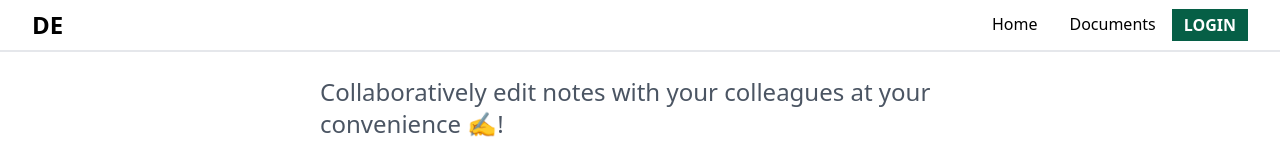
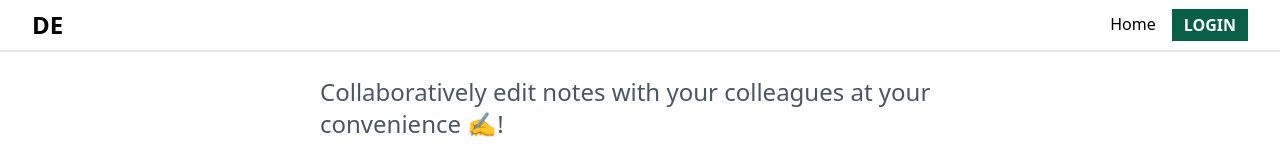
Before and after one commit to okumujustine/collaborative-document-editing-frontend, a React (Create React App) app: page /home in a window 1280 px wide. Shown: the top 160 px of the page. Built offline with nearby package versions, Linux system fonts and the light colour scheme; what react-alert-template-basic would draw is missing.

Commit message:
retricted document to logged in

```diff
--- a/src/components/navbar.js
+++ b/src/components/navbar.js
@@ -21,9 +21,9 @@ export default function Navbar() {
             </div>
             <div className="flex flex-row items-center">
                 <NavLink className="hover:border-blue-900 hover:border-b-2 px-2 mx-2 border-b-2 border-white py-1" to="/">Home</NavLink>
-                <NavLink className="hover:border-blue-900 hover:border-b-2 px-2 mx-2 border-b-2 border-white py-1" to="/documents">Documents</NavLink>
                 {user?.result ?
                     <div className="flex flex-row items-center">
+                        <NavLink className="hover:border-blue-900 hover:border-b-2 px-2 mx-2 border-b-2 border-white py-1" to="/documents">Documents</NavLink>
                         <div className=" hidden lg:block px-3 capitalize">{user?.result?.name}</div>
                         <button onClick={logout} className="bg-red-800 hover:bg-red-500 lg:px-3 px-1 py-1 text-white focus:outline-none">
                             LOGOUT
```
